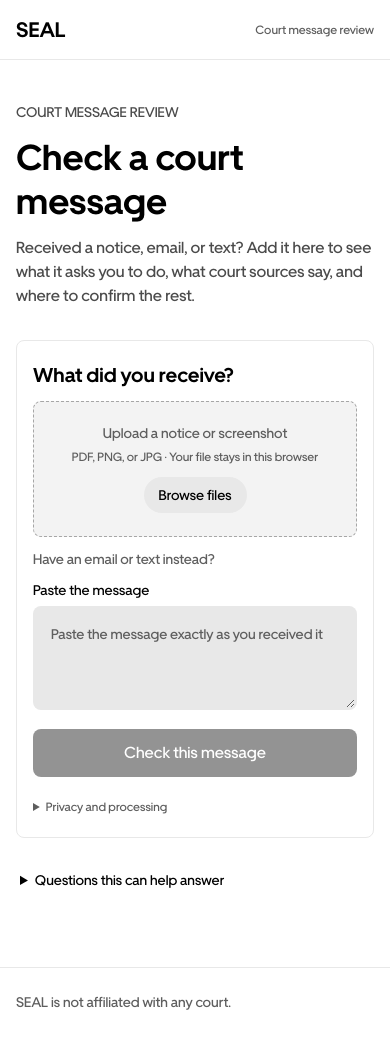
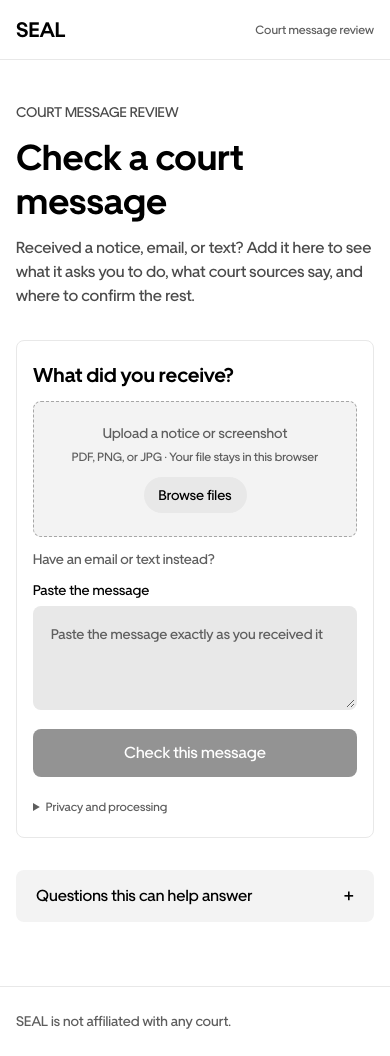
Before and after one commit to Davemafy/seal, a Next.js app: page / in a window 390 px wide. Built offline with nearby package versions, Linux system fonts and the light colour scheme.

Commit message:
Style help disclosure with Base mobile treatment

```diff
--- a/app/workspace.css
+++ b/app/workspace.css
@@ -43,12 +43,18 @@
 .intake-heading strong{font-size:20px;line-height:28px}
 .intake-heading span{color:var(--muted);font-size:13px}
 .entry-guide{grid-area:guide;padding-top:4px}
-.guide-heading{margin:0 0 12px;font-size:14px;font-weight:500}
-.entry-guide>div{padding:14px 0;border-top:1px solid var(--line)}
-.entry-guide>div p{display:grid;gap:4px;margin:0}
-.entry-guide>div strong{font-size:14px;font-weight:500}
-.entry-guide>div small{color:var(--muted);font-size:13px;line-height:19px}
+.guide-heading{margin:0 0 12px;font-size:14px;font-weight:500;list-style:none}
+.guide-heading::-webkit-details-marker{display:none}
+.guide-heading::marker{content:""}
+.entry-guide-body>div{padding:14px 0;border-top:1px solid var(--line)}
+.entry-guide-body>div p{display:grid;gap:4px;margin:0}
+.entry-guide-body>div strong{font-size:14px;font-weight:500}
+.entry-guide-body>div small{color:var(--muted);font-size:13px;line-height:19px}
 .guide-limit{margin:18px 0 0;color:var(--muted);font-size:12px;line-height:19px}
+@media(min-width:600px){
+ .entry-guide:not([open])>.entry-guide-body{display:block}
+ .entry-guide>.guide-heading{pointer-events:none}
+}
 .upload-row{position:relative;width:100%;min-height:136px;display:flex;flex-direction:column;align-items:center;justify-content:center;gap:8px;padding:20px;text-align:center;border:1px dashed var(--line-strong);border-radius:8px;background:var(--secondary);color:var(--ink);overflow:hidden}
 .upload-row:hover,.upload-row.is-dragging{border-color:var(--blue);background:#eff4fe}
 .upload-row strong{display:block;color:var(--muted);font-size:14px;font-weight:500;line-height:16px}
@@ -229,7 +235,13 @@
  .upload-row{min-height:136px}
  .intake-heading{display:block}
  .intake-heading span{display:block;margin-top:4px}
- .entry-guide{padding:0 4px}
+ .entry-guide{padding:0 4px;border-radius:8px;background:var(--secondary)}
+ .guide-heading{position:relative;margin:0;padding:16px 44px 16px 16px;cursor:pointer;font-size:16px;line-height:20px}
+ .guide-heading::after{content:"+";position:absolute;right:16px;top:50%;transform:translateY(-50%);font-size:20px;font-weight:400;line-height:20px}
+ .entry-guide[open] .guide-heading::after{content:"−"}
+ .entry-guide-body{padding:0 16px 16px}
+ .entry-guide-body>div{padding:16px 0}
+ .guide-limit{margin:16px 0 0}
  .intake-actions{align-items:stretch;flex-direction:column}
  .check-message,.demo-link{width:100%}
  .review-head{align-items:start;flex-direction:column}
```
